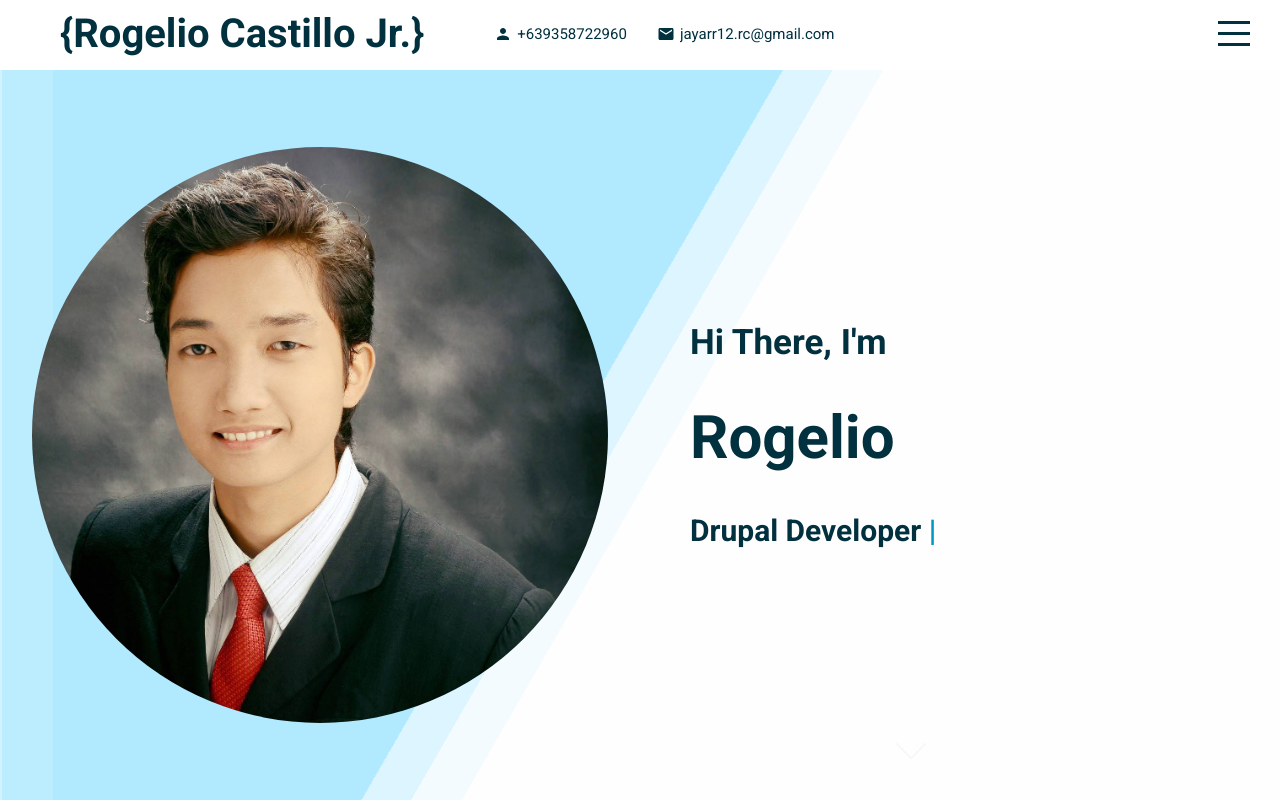
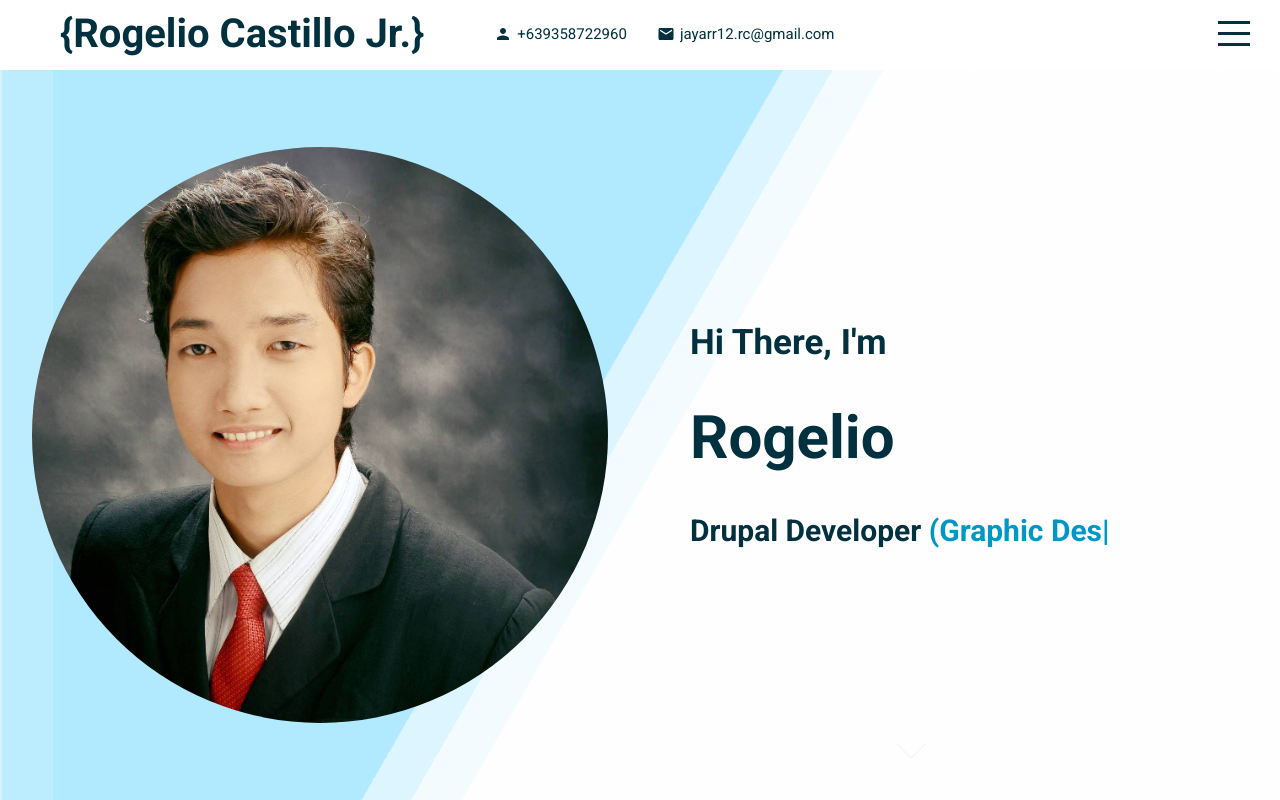
Before and after one commit to jayarr12/my-portfolio, a React (Create React App) app: page / in a window 1280 px wide. Built offline with nearby package versions, Linux system fonts and the light colour scheme; no server answers.

Commit message:
Change Fullstack Developer to Fullstack

```diff
--- a/package.json
+++ b/package.json
@@ -21,7 +21,7 @@
   "scripts": {
     "predeploy": "npm run build",
     "deploy": "gh-pages -d build",
-    "start": "react-scripts start",
+    "start": "react-scripts --openssl-legacy-provider start",
     "build": "react-scripts build",
     "test": "react-scripts test",
     "eject": "react-scripts eject"
--- a/src/components/intro/Intro.jsx
+++ b/src/components/intro/Intro.jsx
@@ -11,7 +11,7 @@
       showCursor: true,
       backDelay: 1500,
       backSpeed: 60,
-      strings: ['(Fullstack Developer)', '(Graphic Designer)'],
+      strings: ['(Fullstack)', '(Graphic Designer)'],
     });
   },[]);
 
```
